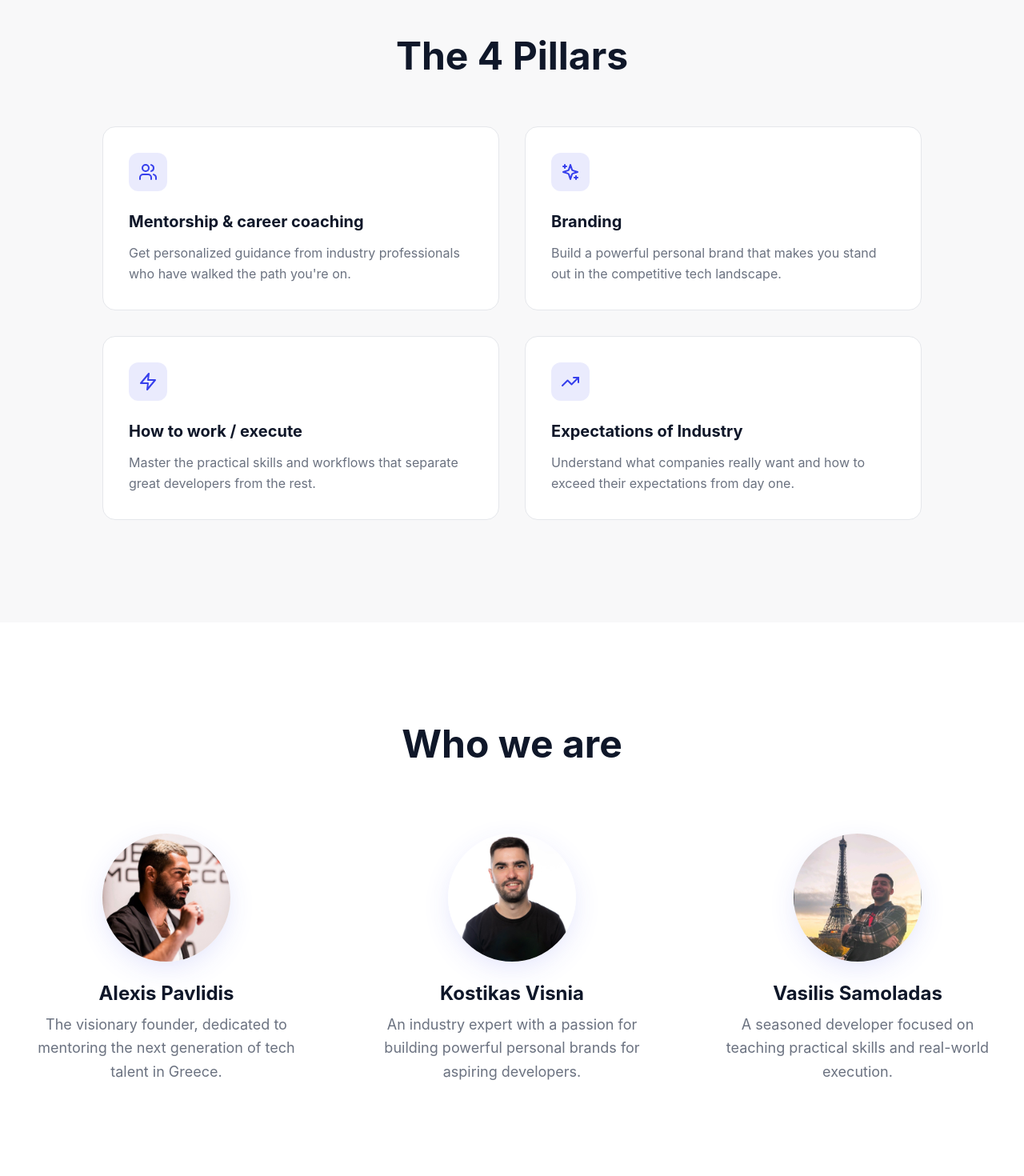
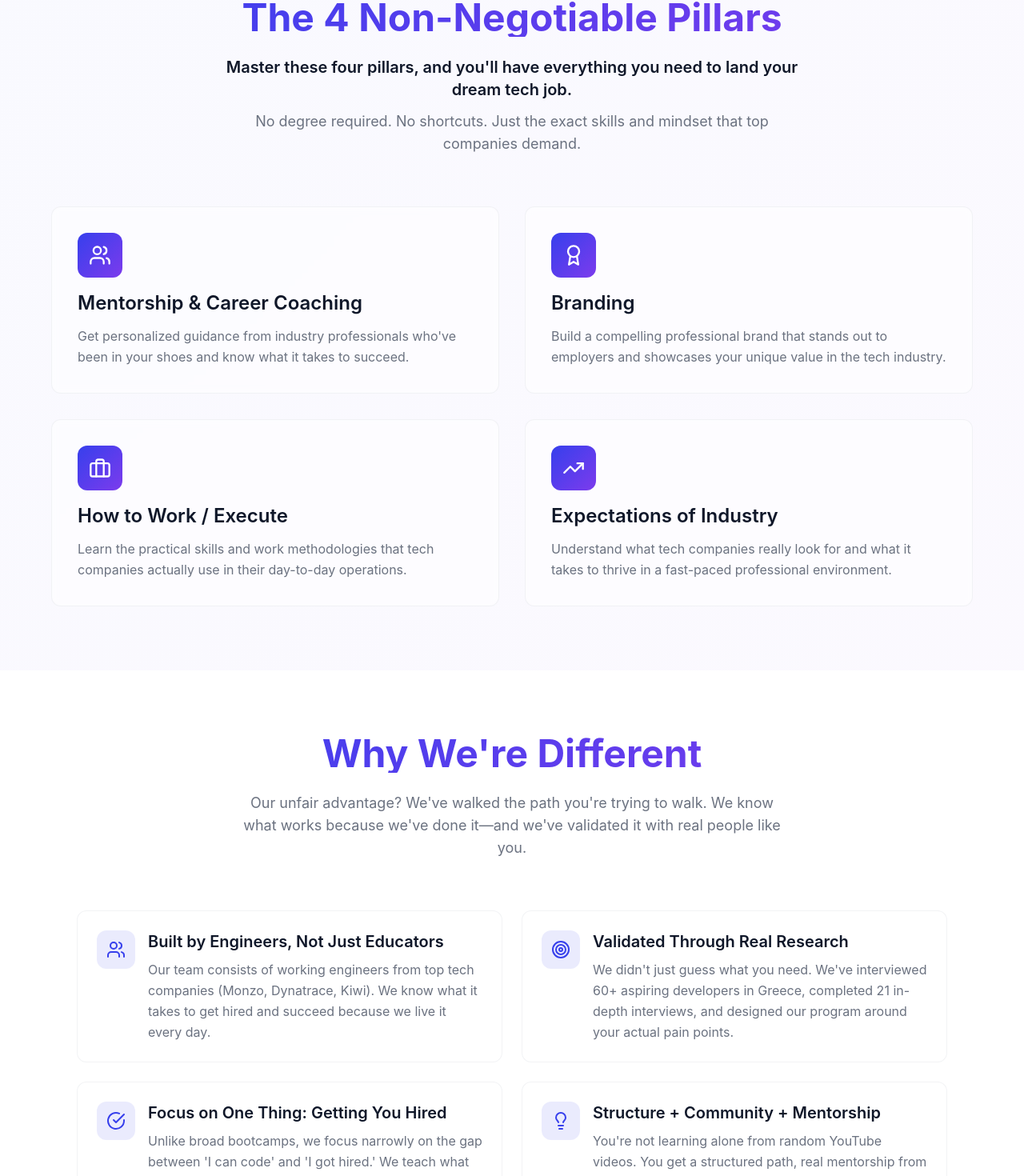
Before and after one commit to apavlidi/bootcamp, a React (Vite) app: page / in a window 1280 px wide. Shown: the part 1466-2936 px from the top of the page at 80% size. Built offline with nearby package versions, Linux system fonts and the light colour scheme.

Commit message:
update website

```diff
--- a/src/App.jsx
+++ b/src/App.jsx
@@ -8,6 +8,9 @@ import Pillars from '@/components/Pillars';
 import Subscribe from '@/components/Subscribe';
 import Footer from '@/components/Footer';
 import Header from '@/components/Header';
+import ComingSoon from "@/components/ComingSoon";
+import WhyDifferent from "@/components/WhyDifferent";
+
 
 function App() {
   return (
@@ -23,7 +26,9 @@ function App() {
           <Hero />
           <Vision />
           <Pillars />
+          <WhyDifferent />
           <Team />
+          <ComingSoon />
           <Subscribe />
         </main>
         <Footer />
--- /dev/null
+++ b/src/components/ComingSoon.jsx
@@ -0,0 +1,53 @@
+import { Calendar, Rocket } from "lucide-react";
+
+const ComingSoon = () => {
+  const scrollToSubscribe = () => {
+    document.getElementById("subscribe")?.scrollIntoView({ behavior: "smooth" });
+  };
+
+  return (
+    <section className="py-20 px-4 bg-gradient-hero relative overflow-hidden">
+      <div className="absolute inset-0 bg-grid-pattern opacity-5"></div>
+
+      <div className="container mx-auto max-w-4xl text-center relative z-10">
+        <div className="inline-flex items-center gap-2 px-4 py-2 rounded-full bg-primary/10 border border-primary/20 mb-6 animate-fade-in">
+          <Rocket className="h-4 w-4 text-primary" />
+          <span className="text-sm font-medium text-primary">Coming January 2026</span>
+        </div>
+
+        <h2 className="text-4xl md:text-6xl font-bold mb-6 animate-fade-in bg-gradient-primary bg-clip-text text-transparent">
+          Your Tech Career Starts in January
+        </h2>
+
+        <p className="text-xl text-foreground/90 mb-8 max-w-2xl mx-auto animate-fade-in leading-relaxed">
+          We're launching our first cohort in January 2026. Join the waitlist now to secure your spot
+          and get early access to exclusive resources.
+        </p>
+
+        <div className="flex flex-col sm:flex-row gap-4 justify-center items-center mb-12 animate-fade-in">
+          <div className="flex items-center gap-3 text-muted-foreground">
+            <Calendar className="h-5 w-5 text-primary" />
+            <span className="text-lg">4-Week Intensive Program</span>
+          </div>
+          <div className="hidden sm:block w-1 h-6 bg-border/50 rounded-full"></div>
+          <div className="flex items-center gap-3 text-muted-foreground">
+            <span className="text-lg">Limited to 15 Participants</span>
+          </div>
+        </div>
+
+        <button
+          onClick={scrollToSubscribe}
+          className="inline-flex items-center justify-center px-8 py-4 text-lg font-medium rounded-lg bg-gradient-primary text-primary-foreground hover:opacity-90 transition-opacity shadow-lg-colored animate-scale-in"
+        >
+          Join the Waitlist
+        </button>
+
+        <p className="mt-6 text-sm text-muted-foreground animate-fade-in">
+          Early subscribers get priority access and special launch pricing
+        </p>
+      </div>
+    </section>
+  );
+};
+
+export default ComingSoon;
--- a/src/components/Pillars.jsx
+++ b/src/components/Pillars.jsx
@@ -1,68 +1,61 @@
-import React from 'react';
-import { motion } from 'framer-motion';
-import { Users, Sparkles, Zap, TrendingUp } from 'lucide-react';
+import { Users, Award, Briefcase, TrendingUp } from "lucide-react";
 
-const Pillars = () => {
 const pillars = [
   {
     icon: Users,
-      title: 'Mentorship & career coaching',
-      description: 'Get personalized guidance from industry professionals who have walked the path you\'re on.'
+    title: "Mentorship & Career Coaching",
+    description: "Get personalized guidance from industry professionals who've been in your shoes and know what it takes to succeed.",
   },
   {
-      icon: Sparkles,
-      title: 'Branding',
-      description: 'Build a powerful personal brand that makes you stand out in the competitive tech landscape.'
+    icon: Award,
+    title: "Branding",
+    description: "Build a compelling professional brand that stands out to employers and showcases your unique value in the tech industry.",
   },
   {
-      icon: Zap,
-      title: 'How to work / execute',
-      description: 'Master the practical skills and workflows that separate great developers from the rest.'
+    icon: Briefcase,
+    title: "How to Work / Execute",
+    description: "Learn the practical skills and work methodologies that tech companies actually use in their day-to-day operations.",
   },
   {
     icon: TrendingUp,
-      title: 'Expectations of Industry',
-      description: 'Understand what companies really want and how to exceed their expectations from day one.'
-    }
+    title: "Expectations of Industry",
+    description: "Understand what tech companies really look for and what it takes to thrive in a fast-paced professional environment.",
+  },
 ];
 
+const Pillars = () => {
   return (
-    <section className="py-24 sm:py-32 px-4 bg-muted/50">
-      <div className="max-w-5xl mx-auto">
-        <motion.div
-          initial={{ opacity: 0, y: 30 }}
-          whileInView={{ opacity: 1, y: 0 }}
-          viewport={{ once: true, amount: 0.5 }}
-          transition={{ duration: 0.8 }}
-          className="text-center mb-16"
-        >
-          <h2 className="text-3xl sm:text-4xl md:text-5xl font-bold text-foreground">The 4 Pillars</h2>
-        </motion.div>
+    <section className="py-20 px-4 bg-gradient-card">
+      <div className="container mx-auto">
+        <div className="text-center mb-16 animate-fade-in">
+          <h2 className="text-4xl md:text-5xl font-bold mb-6 bg-gradient-primary bg-clip-text text-transparent">
+            The 4 Non-Negotiable Pillars
+          </h2>
+          <p className="text-xl font-semibold text-foreground max-w-3xl mx-auto mb-3">
+            Master these four pillars, and you'll have everything you need to land your dream tech job.
+          </p>
+          <p className="text-lg text-muted-foreground max-w-2xl mx-auto">
+            No degree required. No shortcuts. Just the exact skills and mindset that top companies demand.
+          </p>
+        </div>
 
-        <div className="grid grid-cols-1 md:grid-cols-2 gap-8">
+        <div className="grid md:grid-cols-2 gap-8 max-w-6xl mx-auto">
           {pillars.map((pillar, index) => {
             const Icon = pillar.icon;
             return (
-              <motion.div
+              <div
                 key={index}
-                initial={{ opacity: 0, y: 30 }}
-                whileInView={{ opacity: 1, y: 0 }}
-                viewport={{ once: true, amount: 0.5 }}
-                transition={{ duration: 0.6, delay: index * 0.1 }}
-                className="flex flex-col items-start p-8 border border-border rounded-2xl bg-card transition-smooth hover:border-primary/50 hover:shadow-card"
+                className="group p-8 rounded-lg border border-border/50 bg-card/50 backdrop-blur-sm hover:shadow-card-colored transition-all duration-300 hover:-translate-y-1 animate-slide-up"
+                style={{ animationDelay: `${index * 0.1}s` }}
               >
-                <div className="w-12 h-12 rounded-lg bg-primary/10 flex items-center justify-center mb-6">
-                  <Icon className="w-6 h-6 text-primary" />
+                <div className="w-14 h-14 rounded-lg bg-gradient-primary flex items-center justify-center mb-4 group-hover:scale-110 transition-transform">
+                  <Icon className="w-7 h-7 text-primary-foreground" />
                 </div>
-
-                <h3 className="text-xl font-bold text-foreground mb-3">
-                  {pillar.title}
-                </h3>
-
-                <p className="text-muted-foreground leading-relaxed">
+                <h3 className="text-2xl font-semibold mb-3 text-foreground">{pillar.title}</h3>
+                <p className="text-base text-muted-foreground leading-relaxed">
                   {pillar.description}
                 </p>
-              </motion.div>
+              </div>
             );
           })}
         </div>
--- /dev/null
+++ b/src/components/WhyDifferent.jsx
@@ -0,0 +1,82 @@
+import { CheckCircle, Users, Target, Lightbulb } from "lucide-react";
+
+const differentiators = [
+  {
+    icon: Users,
+    title: "Built by Engineers, Not Just Educators",
+    description: "Our team consists of working engineers from top tech companies (Monzo, Dynatrace, Kiwi). We know what it takes to get hired and succeed because we live it every day."
+  },
+  {
+    icon: Target,
+    title: "Validated Through Real Research",
+    description: "We didn't just guess what you need. We've interviewed 60+ aspiring developers in Greece, completed 21 in-depth interviews, and designed our program around your actual pain points."
+  },
+  {
+    icon: CheckCircle,
+    title: "Focus on One Thing: Getting You Hired",
+    description: "Unlike broad bootcamps, we focus narrowly on the gap between 'I can code' and 'I got hired.' We teach what universities miss: interviewing, branding, execution, and industry expectations."
+  },
+  {
+    icon: Lightbulb,
+    title: "Structure + Community + Mentorship",
+    description: "You're not learning alone from random YouTube videos. You get a structured path, real mentorship from industry professionals, and a community of peers on the same journey."
+  }
+];
+
+const WhyDifferent = () => {
+  return (
+    <section className="py-20 px-4 bg-gradient-subtle">
+      <div className="container mx-auto max-w-6xl">
+        <div className="text-center mb-16 animate-fade-in">
+          <h2 className="text-4xl md:text-5xl font-bold mb-6 bg-gradient-primary bg-clip-text text-transparent">
+            Why We're Different
+          </h2>
+          <p className="text-lg text-muted-foreground max-w-2xl mx-auto">
+            Our unfair advantage? We've walked the path you're trying to walk.
+            We know what works because we've done it—and we've validated it with real people like you.
+          </p>
+        </div>
+
+        <div className="grid md:grid-cols-2 gap-6">
+          {differentiators.map((item, index) => {
+            const Icon = item.icon;
+            return (
+              <div
+                key={index}
+                className="group p-6 rounded-lg border border-border/50 bg-card/50 backdrop-blur hover:shadow-lg-colored transition-all duration-300 animate-fade-in"
+                style={{ animationDelay: `${index * 100}ms` }}
+              >
+                <div className="flex items-start gap-4">
+                  <div className="p-3 rounded-lg bg-primary/10 group-hover:bg-primary/20 transition-colors">
+                    <Icon className="h-6 w-6 text-primary" />
+                  </div>
+                  <div className="flex-1">
+                    <h3 className="text-xl font-semibold mb-2 text-foreground">
+                      {item.title}
+                    </h3>
+                    <p className="text-muted-foreground leading-relaxed">
+                      {item.description}
+                    </p>
+                  </div>
+                </div>
+              </div>
+            );
+          })}
+        </div>
+
+        <div className="mt-12 p-8 rounded-xl bg-primary/10 border-2 border-primary/30 text-center animate-fade-in">
+          <p className="text-xl font-semibold text-foreground mb-2">
+            We've Done the Homework—So You Don't Have To
+          </p>
+          <p className="text-lg text-muted-foreground max-w-3xl mx-auto">
+            We've interviewed 60+ aspiring developers in Greece and analyzed exactly what stands between
+            you and your first tech job. This isn't theory—it's a validated roadmap built on real insights
+            from people just like you.
+          </p>
+        </div>
+      </div>
+    </section>
+  );
+};
+
+export default WhyDifferent;
```
Lines whose indentation alone changed are shown as unchanged.
